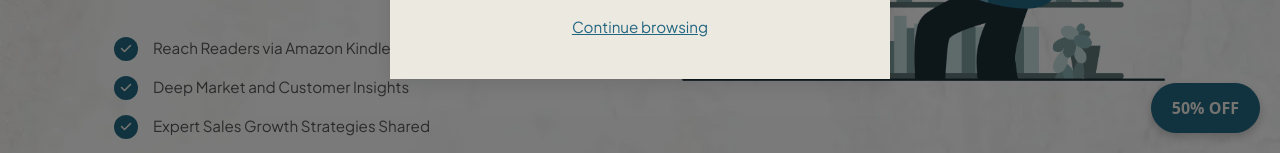
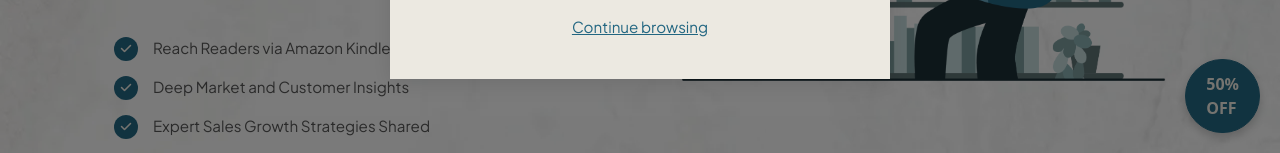
Before and after one commit to yousuf8976/RoyalBookHouse1, a plain HTML site: page index.html in a window 1280 px wide. Shown: the part 647-800 px from the top of the page. Drawn offline with nearby package versions, Linux system fonts and the light colour scheme; some packages are replaced by stand-ins of ours; a script that the page names is missing.

Commit message:
Update index.html

```diff
--- a/index.html
+++ b/index.html
@@ -23,7 +23,7 @@
 <body>
 
 
-<a href="#offer-section" class="offer-btn open-discount-modal">50% OFF</a>
+<a href="#offer-section" class="offer-btn open-discount-modal">50% <br> OFF</a>
 
 
 <!--      <button id="backToTopBtn" title="Go to top">&#8593;</button>
```
